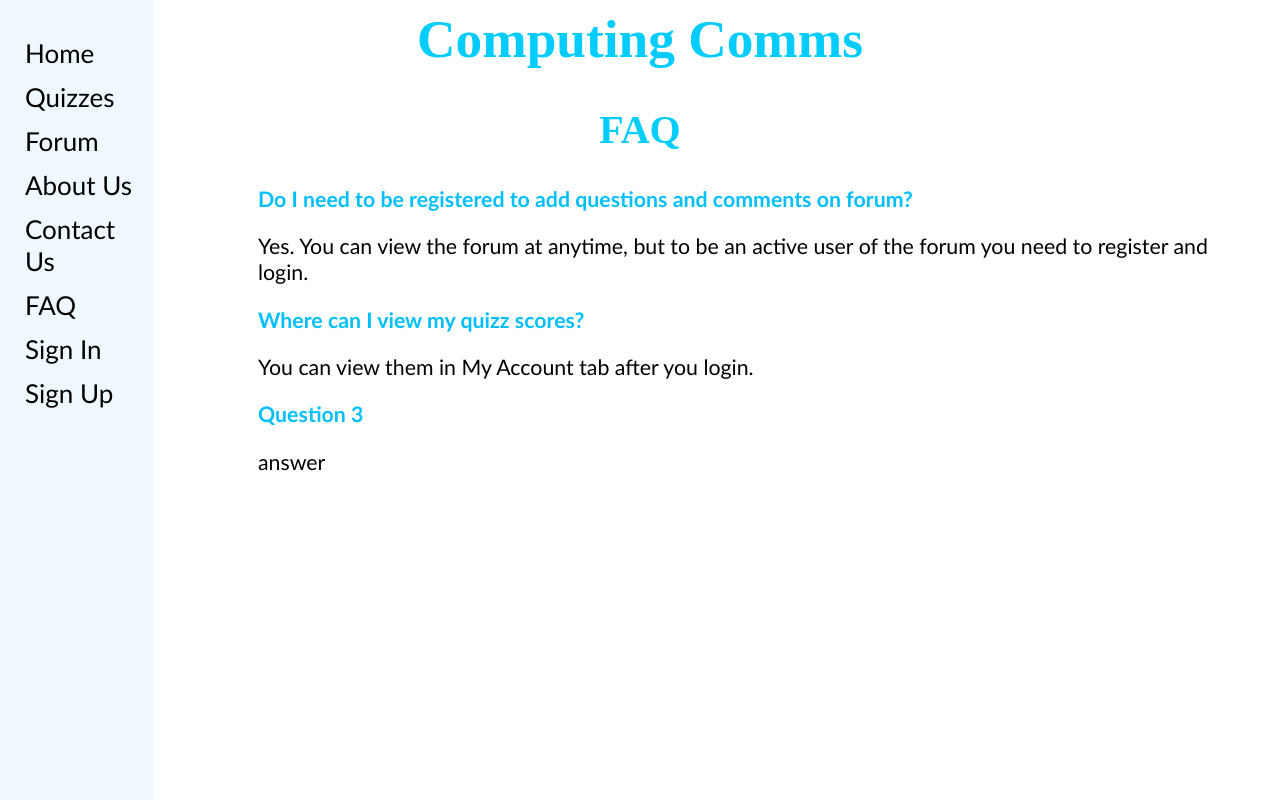
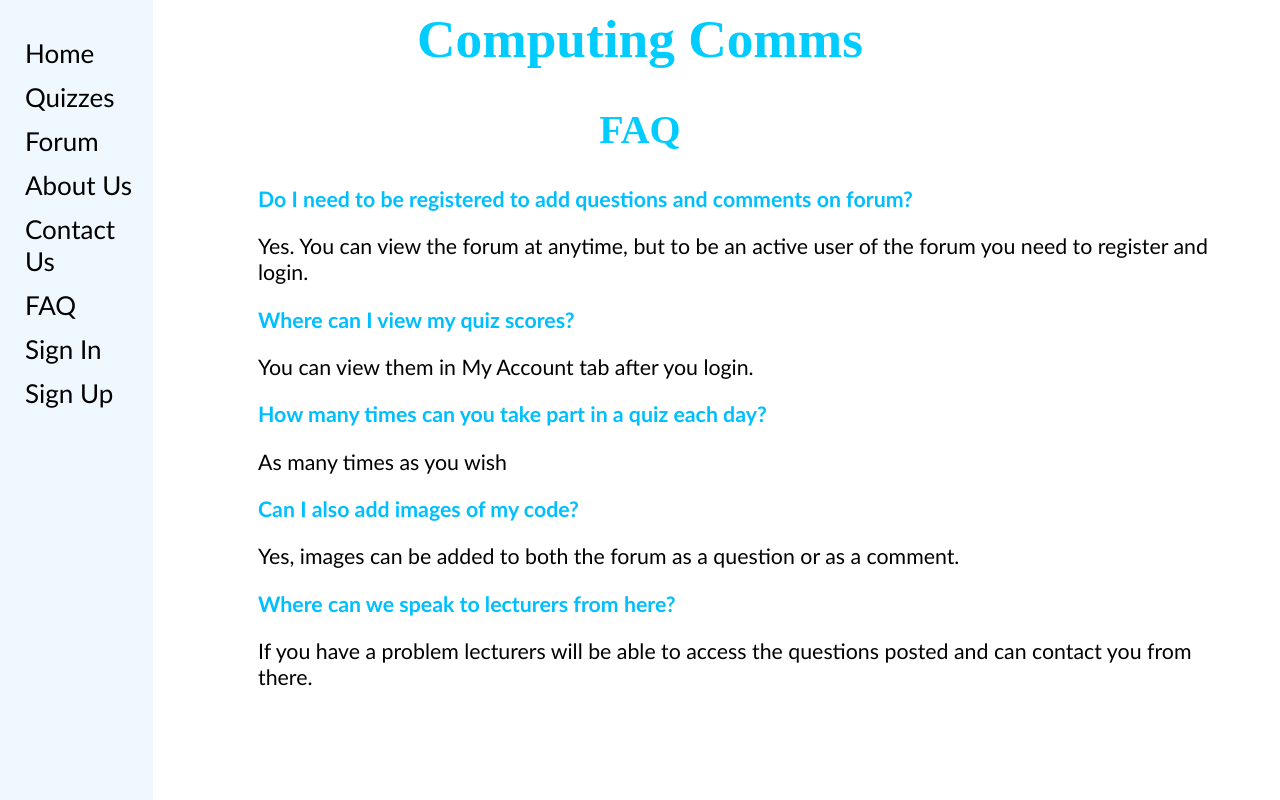
Before and after one commit to amygillies/computing_comms_project, a Django app: page /computingcomms/faq. in a window 1280 px wide. Run offline with Django 3.2, Linux system fonts and the light colour scheme.

Commit message:
(Fixed forum posts and edit account - Hannah)

```diff
--- a/computingcomms/forms.py
+++ b/computingcomms/forms.py
@@ -18,7 +18,7 @@ class UserProfileForm(forms.ModelForm):
 class ForumPostForm(forms.ModelForm):
     class Meta:
         model = ForumPost
-        fields = ('picture', 'question')
+        fields = ('question','picture',)
 
 class ForumQuestionForm(forms.ModelForm):
     class Meta:
--- a/computingcomms/views.py
+++ b/computingcomms/views.py
@@ -69,20 +69,21 @@ def add_question(request):
 def add_image(request):
     registered = False
 
-    forum_form = ForumPostForm(data=request.POST)
+    forum_form = ForumPostForm()
 
-    if forum_form.is_valid():
+    if request.method == 'POST':
 
+        forum_form = ForumPostForm(request.POST)
 
-        if 'picture' in request.FILES:
-            picture = request.FILES['picture']
-
+        if forum_form.is_valid():
+            user = request.user
+            picture = forum_form.save(commit=False)
+            picture.user = user
             picture.save()
-            registered = True
+            return render(request, 'computingcomms/forum.html', {'forum_form': forum_form, 'registered': registered,})
         else:
             print(forum_form.errors)
-    else:
-        forum_form = ForumPostForm()
+
     return render(request, 'computingcomms/add_image.html', {'forum_form': forum_form, 'registered': registered,})
 
 
--- a/templates/computingcomms/add_image.html
+++ b/templates/computingcomms/add_image.html
@@ -23,7 +23,7 @@
 {% block body_block %}
 <center>
 
-	<form id = "forum_form" method = "post" action = "{% url 'add_image' %} enctype = "multipart/form-data">
+	<form id = "forumQ_form" method = "post" action = "{% url 'add_image' %} enctype = "multipart/form-data">
 
 	{% csrf_token %}
 
--- a/templates/computingcomms/faq.html
+++ b/templates/computingcomms/faq.html
@@ -19,8 +19,12 @@
 {% block body_block %}
     <p id="blue"><strong>Do I need to be registered to add questions and comments on forum?</strong></p>
     <p>Yes. You can view the forum at anytime, but to be an active user of the forum you need to register and login.</p>
-    <p id="blue"><strong>Where can I view my quizz scores?</strong></p>
+    <p id="blue"><strong>Where can I view my quiz scores?</strong></p>
     <p>You can view them in My Account tab after you login.</p>
-    <p id="blue"><strong>Question 3</strong></p>
-    <p>answer</p>
+    <p id="blue"><strong>How many times can you take part in a quiz each day?</strong></p>
+    <p>As many times as you wish</p>
+    <p id="blue"><strong>Can I also add images of my code?</strong></p>
+    <p>Yes, images can be added to both the forum as a question or as a comment.</p>
+    <p id="blue"><strong>Where can we speak to lecturers from here?</strong></p>
+    <p>If you have a problem lecturers will be able to access the questions posted and can contact you from there.</p>
 {% endblock %}
```
Also changed, not shown: templates/computingcomms/edit_account.html (+3 -5 lines), templates/computingcomms/forum.html (+5 -5 lines), templates/computingcomms/register.html (+10 -3 lines), db.sqlite3.
